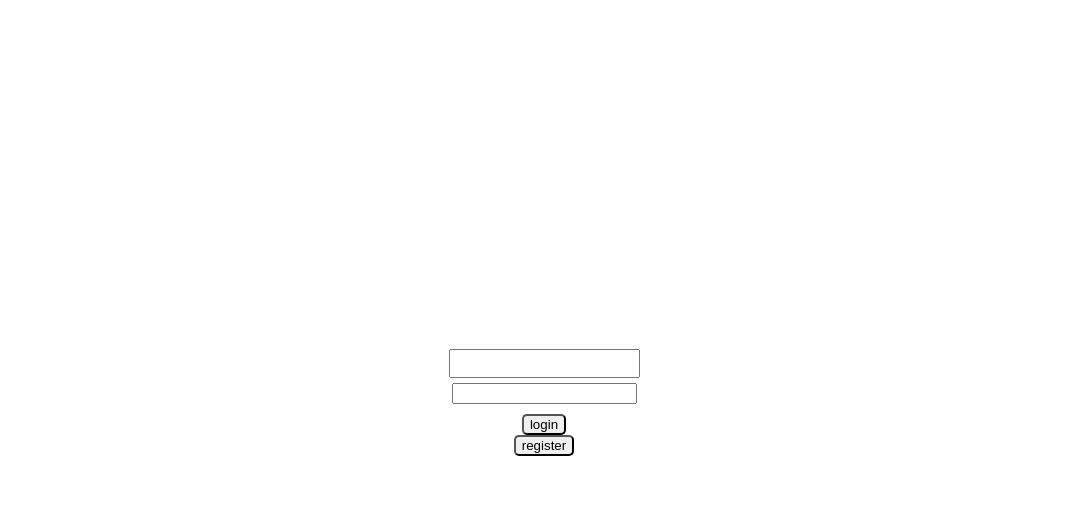
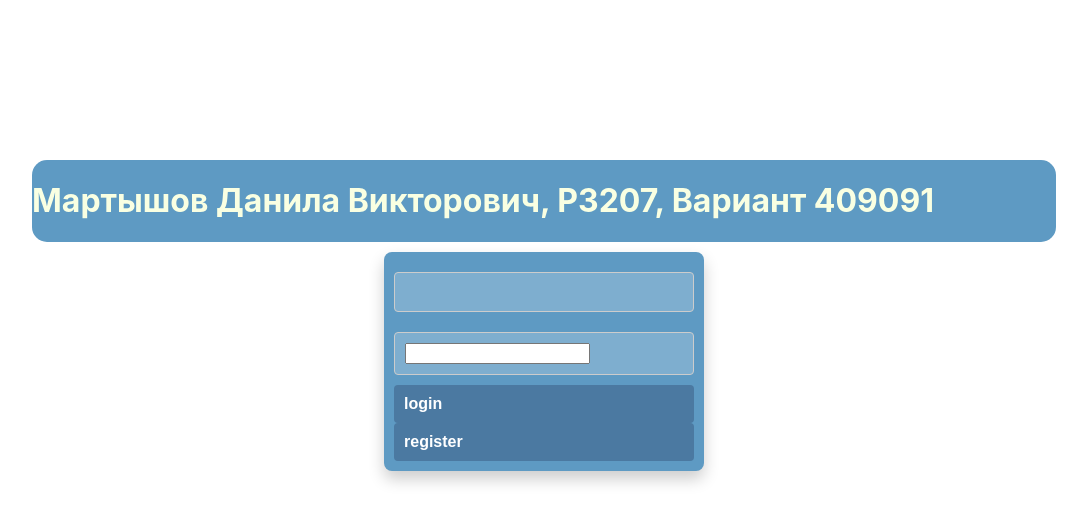
Before and after one commit to shib-a/PointTracker, a React (Create React App) app in the folder frontend/frontend/: page / in a window 1280 px wide. Shown: the top 522 px of the page, without its empty margins (96-1183 px from the left). Built offline with nearby package versions, Linux system fonts and the light colour scheme.

Commit message:
continued(started on styles); TO-DO: auth bug fixes, styles

```diff
--- a/frontend/frontend/src/pages/Main.jsx
+++ b/frontend/frontend/src/pages/Main.jsx
@@ -10,7 +10,8 @@ import Graph from "../components/Graph";
 
 
 function Main() {
-    console.log('localStorage:' + localStorage.getItem("accessToken") + typeof(localStorage.getItem("accessToken")));
+    // console.log('localStorage:' + localStorage.getItem("accessToken") + typeof(localStorage.getItem("accessToken")));
+    const [r_loc, setR_loc] = useState(1);
     const [points, setPoints] = useState([]);
     const [point, setPoint] = useState(new Point());
     const [submitButtonClicked, setSubmitButtonClicked] = useState(false);
@@ -20,23 +21,14 @@ function Main() {
     const [r_val, setR_val] = useState(1);
     const [hit_val, setHit_val] = useState(false);
     const [clickTrigger, setClickTrigger] = useState(false);
-    // getData();
     const navigate = useNavigate();
     function logout(){
         navigate("/");
     }
 
-    // async function getData() {
-    //     const response = getPoints()
-    //         .then(() =>{
-    //             setPoints(response.map(point => new Point(point.x, point.y, point.r, point.hit)));
-    //         })
-    //         .catch(error => console.log(error))
-    // }
-
     async function postData(obj_data) {
         const result = await axios.post('http://localhost:8080/api/points/post', obj_data, {withCredentials: true, headers: {Authorization: `Bearer ${localStorage.getItem('accessToken')}`}});
-        setR_val(result.data);
+        // setR_val(result.data);
         return result.data;
     }
 
@@ -58,12 +50,15 @@ function Main() {
             postData(obj_data);
         }
     }, [submitButtonClicked, point, points, x_val, y_val, r_val]);
+
     useEffect(() => {
         if (clearButtonClicked) {
             setClearButtonClicked(false);
             clearData();
         }
     }, [clearButtonClicked, points]);
+
+
     useEffect( () => {
         async function getPts() {
             // const res = getPoints();
@@ -71,13 +66,12 @@ function Main() {
                 .then((response) => {
                     console.log(response.data);
                     const arr = []
-                    console.log(arr);
                     response.data.forEach((point) => {
-                        arr.push(new Point(point.x, point.y,point.hit));
+                        arr.push(new Point(point.x, point.y, point.r, point.hit, point.id));
                         console.log(point);
                     })
-                    console.log(arr)
                     setPoints(arr);
+
                 })
                 .catch((error) => {
                     // console.error('GET Error:', error);
@@ -90,6 +84,15 @@ function Main() {
     function handleR(val){
         setX_val(val);
     }
+
+    function handleTableClick(point){
+        console.log(point);
+        setR_val(point.r);
+        setClickTrigger(true);
+    }
+
+
+
     return (
         <html>
         <head>
@@ -97,9 +100,6 @@ function Main() {
         </head>
         <body>
         <div className="base">
-            <header className="main_header">
-                <h1 id="h1">Мартышов Данила Викторович, Р3207, Вариант 409091</h1>
-            </header>
             <Button onClick={handleLogout} type={"button"} children={"logout"}/>
             <form id="data">
                 <div className="q_entry">
@@ -126,7 +126,7 @@ function Main() {
                 }} children={"send"} type={"button"}/>
             </form>
             <div id="graph_div">
-                <Graph radius = {r_val} points={points} trigger={clickTrigger} updateTrigger={
+                <Graph id radius = {r_val} points={points} r_loc={r_loc} updateR_loc={(chval) => setR_loc(chval)} trigger={clickTrigger} updateTrigger={
                     (chval) => {
                     setR_val(0); // how tf does this work
                     console.log("changed?")
@@ -148,11 +148,11 @@ function Main() {
                 </thead>
                 <tbody>
                 { points.map((pt) => (
-                    <tr>
+                    <tr id={pt.id}>
                         <td>{pt.x}</td>
                         <td>{pt.y}</td>
                         <td>{pt.r}</td>
-                        <td>{pt.hit ? "yes" : "no"}</td>
+                        <td onMouseDown={(e) => handleTableClick(pt)}>{pt.hit ? "yes" : "no"}</td>
                     </tr>
                 ))
                 }
--- a/frontend/frontend/src/pages/Welcome.jsx
+++ b/frontend/frontend/src/pages/Welcome.jsx
@@ -2,7 +2,7 @@ import {InputText} from "primereact/inputtext";
 import {Password} from "primereact/password";
 import {Button} from "primereact/button";
 import {useNavigate} from "react-router-dom";
-import {useEffect, useState} from "react";
+import React, {useEffect, useState} from "react";
 import userStore from "../utils/userStore";
 import {postUser, putUser} from "../utils/api";
 import {User} from "../utils/user";
@@ -64,14 +64,18 @@ return(
     <head>
 
     </head>
-    <body className={styles.body}>
+
+    <body className={styles.container}>
+    <header className={styles.titleContainer}>
+        <h1 id="h1">Мартышов Данила Викторович, Р3207, Вариант 409091</h1>
+    </header>
+    <div className={styles.loginBox}>
+        <InputText onInput={(e) => setUsername(e.target.value)} value={username} className={styles.input}/>
+        <Password onInput={(e) => setPassword(e.target.value)} value={password} className={styles.input}/>
+        <Button className={styles.button} type={"button"} onClick={handleLogin} children={"login"}/>
+        <Button className={styles.button} type={"button"} onClick={handleRegister} children={"register"}/></div>
     <div className={styles.container}>
-        <InputText onInput={(e) => setUsername(e.target.value)} value={username} className={styles.inputField}/>
-        <Password onInput={(e)=>setPassword(e.target.value)} value={password} className={styles.inputField}/>
-    </div>
-    <div className={styles.buttonContainer}>
-        <Button className={styles.button} type={"button"} onClick={handleLogin} children={"login"}/>
-        <Button className={styles.button} type={"button"} onClick={handleRegister} children={"register"}/>
+
     </div>
     </body>
     </html>
--- a/frontend/frontend/src/pages/Welcome.module.css
+++ b/frontend/frontend/src/pages/Welcome.module.css
@@ -1,24 +1,133 @@
-.body{
-    align-items: center;
-    display: flex;
-    flex-direction: column;
-    justify-content: center;
-    height: 100vh;
-}
-.container{
+.container {
     display: flex;
     flex-direction: column;
     align-items: center;
-    padding: 5px;
+    justify-content: center;
+    height: 100vh;
+    /*background: linear-gradient(to right, #4b79a1, #283e51);*/
+    color: #f9ffe2;
+    gap: 10px;
 }
-.inputField{
-    padding: 5px;
+/*.container div, header {*/
+/*    padding: 10px;*/
+/*}*/
+.titleContainer {
+    /*margin-top: 16px;*/
+    align-items: center;
+    justify-content: center;
+    margin-top: 20vh;
+    width: 80%;
+    background-color: #5e9ac3;
+    border-radius: 15px;
 }
-.buttonContainer{
-    display: flex;
-    flex-direction: column;
-    align-items: center;
+
+.loginBox {
+    width: 300px;
+    /*padding: 20px;*/
+    border-radius: 8px;
+    background-color: #5e9ac3;
+    box-shadow: 0 8px 16px rgba(0, 0, 0, 0.2);
+    text-align: center;
+    padding: 10px
+
 }
-.button{
-    border-radius: 5px;
+
+.title {
+    font-size: 24px;
+    font-weight: bold;
+    margin-bottom: 20px;
+    color: #e0e0e0;
 }
+
+.input {
+    width: 100%;
+    padding: 10px;
+    margin: 10px 0;
+    border-radius: 4px;
+    border: 1px solid #ccc;
+    background: rgba(255, 255, 255, 0.2);
+    color: #fff;
+    font-size: 16px;
+}
+
+.input::placeholder {
+    color: #b0b0b0;
+}
+
+.button {
+    width: 100%;
+    padding: 10px;
+    border: none;
+    border-radius: 4px;
+    background-color: #4b79a1;
+    color: #fff;
+    font-size: 16px;
+    font-weight: bold;
+    cursor: pointer;
+    transition: background-color 0.3s ease;
+}
+
+.button:hover {
+    background-color: #3a6073;
+}
+
+.button:active {
+    transform: scale(0.98);
+}
+
+.errorMessage {
+    color: #ff4c4c;
+    font-size: 14px;
+    margin-top: 10px;
+}
+/* For small devices (phones, less than 600px wide) */
+/*@media screen and (max-width: 700px) {*/
+/*    .loginBox {*/
+/*        max-width: 90%;*/
+/*        padding: 15px;*/
+/*    }*/
+
+/*    .title {*/
+/*        font-size: 20px;*/
+/*    }*/
+
+/*    .input,*/
+/*    .button {*/
+/*        font-size: 14px;*/
+/*        padding: 8px;*/
+/*    }*/
+/*}*/
+
+/*!* For medium devices (tablets, between 600px and 1024px wide) *!*/
+/*@media screen and (min-width: 701px) and (max-width: 1136px) {*/
+/*    .loginBox {*/
+/*        max-width: 80%;*/
+/*        padding: 20px;*/
+/*    }*/
+
+/*    .title {*/
+/*        font-size: 22px;*/
+/*    }*/
+
+/*    .input,*/
+/*    .button {*/
+/*        font-size: 15px;*/
+/*        padding: 10px;*/
+/*    }*/
+/*}*/
+
+/*!* For large devices (desktops, wider than 1024px) *!*/
+/*@media screen and (min-width: 1137px) {*/
+/*    .loginBox {*/
+/*        max-width: 400px;*/
+/*    }*/
+
+/*    .title {*/
+/*        font-size: 24px;*/
+/*    }*/
+
+/*    .input,*/
+/*    .button {*/
+/*        font-size: 16px;*/
+/*    }*/
+/*}*/
--- a/frontend/frontend/src/utils/point.js
+++ b/frontend/frontend/src/utils/point.js
@@ -1,8 +1,9 @@
 export class Point{
-    constructor(x,y,r,hit){
+    constructor(x,y,r,hit, id){
         this.x=x;
         this.y=y;
         this.r=r;
         this.hit = hit;
+        this.id = id;
     }
 }
```
Also changed, not shown: frontend/frontend/src/components/Graph.jsx (+18 -30 lines).
